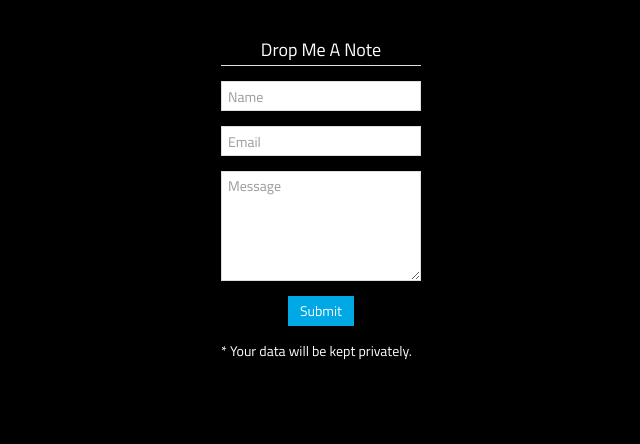
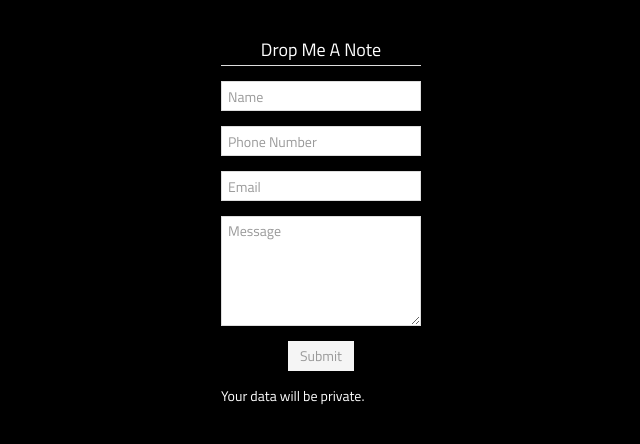
Before and after one commit to adikrishnan/pjfotographie, a Flask app: page /contact/ in a window 1280 px wide. Shown: the part 65-509 px from the top of the page, without its empty margins (319-959 px from the left). Run offline with Flask 2, Linux system fonts and the light colour scheme; some libraries are stand-ins or nearby versions.

Commit message:
added contact page functionality

```diff
--- a/config.py
+++ b/config.py
@@ -9,6 +9,7 @@ class Config(object):
     APP_HOST = os.environ.get('HOST', '0.0.0.0')
     APP_PORT = int(os.environ.get('PORT', 5000))
     APP_DEBUG = 'False'
+    SECRET_KEY = 'Y\xaf\xc5\x13\xc8\x16\x86v\xc7\x89\x1c\x8b\x0f\x085\xde'
 
 
 class ProductionConfig(Config):
--- /dev/null
+++ b/pjfotographie/static/js/contact.js
@@ -0,0 +1,52 @@
+function validateField(field, regex){
+    var pattern = new RegExp(regex);
+    if (!pattern.test($("#"+field).val())) {
+        return false;
+    } else {
+        return true;
+    };
+}
+
+function displayMessage(message){
+    $("#notify").removeClass("uk-hidden");
+    $("#notify").text(message);
+}
+
+function enableSubmit(){
+    $("#notify").addClass("uk-hidden");
+    $("#notify").text("");
+    valid_name = validateField("name", "^[a-zA-Z. ]+$");
+    valid_phone = validateField("phone", "^[0-9]{10}$");
+    valid_email = validateField("email", "^[a-zA-Z0-9.!#$%&’*+/=?^_`{|}~-]+@[a-zA-Z0-9-]+(?:\.[a-zA-Z0-9-]+)*$");
+    if (valid_name && valid_phone && valid_email) {
+        $("#submit").prop("disabled", false);
+    };
+}
+
+$(document).ready(function(){
+    $("#submit").prop("disabled", true)
+    $("#name").focusout(function(){
+        valid_name = validateField("name", "^[a-zA-Z. ]+$");
+        if (!valid_name) {
+            displayMessage("Invalid characters in the name field. You can only use A to Z and .");
+        } else {
+            enableSubmit();
+        }
+    });
+    $("#phone").focusout(function(){
+        valid_phone = validateField("phone", "^[0-9]{10}$");
+        if (!valid_phone) {
+            displayMessage("Please enter 10 digit phone number.");
+        } else {
+            enableSubmit();
+        }
+    });
+    $("#email").focusout(function(){
+        valid_email = validateField("email", "^[a-zA-Z0-9.!#$%&’*+/=?^_`{|}~-]+@[a-zA-Z0-9-]+(?:\.[a-zA-Z0-9-]+)*$");
+        if (!valid_email) {
+            displayMessage("Invalid email address. Your email must be of the form abc@xyz.com");
+        } else {
+            enableSubmit();
+        }
+    });
+});
--- /dev/null
+++ b/pjfotographie/templates/_formhelpers.html
@@ -0,0 +1,12 @@
+{% macro render_field(field) %}
+<div class="uk-form-row">
+  {{ field(**kwargs)|safe }}
+  {% if field.errors %}
+    <ul class=errors>
+    {% for error in field.errors %}
+      <li>{{ error }}</li>
+    {% endfor %}
+    </ul>
+  {% endif %}
+</div>
+{% endmacro %}
--- a/pjfotographie/templates/contact.html
+++ b/pjfotographie/templates/contact.html
@@ -2,25 +2,44 @@
 {% block title %}Patrick Joseph Photography{% endblock %}
 {% block content %}
 <div class="uk-container uk-container-center uk-margin-large">
+  <div class="uk-margin-large-top">
+    {% with messages = get_flashed_messages(category_filter=["success"]) %}
+      {% for message in messages %}
+      <div class="uk-alert uk-alert-success" data-uk-alert>
+        <a href="" class="uk-alert-close uk-close"></a>
+        <p class="uk-text-center">{{ message }}</p>
+      </div>
+      {% endfor %}
+    {% endwith %}
+    {% with errors = get_flashed_messages(category_filter=["errors"]) %}
+      {% for error in errors %}
+      <div class="uk-alert uk-alert-danger" data-uk-alert>
+        <a href="" class="uk-alert-close uk-close"></a>
+        <p class="uk-text-center">{{ error }}</p>
+      </div>
+      {% endfor %}
+    {% endwith %}
+  </div>
+  <p id="notify" class="uk-hidden uk-text-danger uk-text-center uk-margin-large-top"></p>
   <div class="uk-grid uk-grid-small uk-margin-large-top">
     <form class="uk-form uk-align-center" method="POST">
+      {{ form.hidden_tag() }}
       <fieldset>
         <legend class="uk-contrast uk-text-center">Drop Me A Note</legend>
+        {% from "_formhelpers.html" import render_field %}
+          {{ render_field(form.name, placeholder="Name", class="uk-form-width-medium") }}
+          {{ render_field(form.phone, placeholder="Phone Number", class="uk-form-width-medium") }}
+          {{ render_field(form.email, placeholder="Email", class="uk-form-width-medium") }}
+          {{ render_field(form.message, placeholder="Message", class="uk-form-width-medium", rows="5") }}
         <div class="uk-form-row">
-          <input type="text" placeholder="Name" class="uk-form-width-medium" />
-        </div>
-        <div class="uk-form-row">
-          <input type="text" placeholder="Email" class="uk-form-width-medium" />
-        </div>
-        <div class="uk-form-row">
-          <textarea rows="5" placeholder="Message" class="uk-form-width-medium"></textarea>
-        </div>
-        <div class="uk-form-row">
-          <button class="uk-align-center uk-button uk-button-primary">Submit</button>
-          <p class="uk-form-help-block uk-contrast">* Your data will be kept privately.</p>
+          <button class="uk-align-center uk-button uk-button-primary" id="submit">Submit</button>
+          <p class="uk-form-help-block uk-contrast">Your data will be private.</p>
         </div>
       </fieldset>
     </form>
   </div>
 </div>
 {% endblock %}
+{% block scripts %}
+<script type="text/javascript" src="/static/js/contact.js"></script>
+{% endblock %}
--- /dev/null
+++ b/pjfotographie/views/contact_form.py
@@ -0,0 +1,12 @@
+from flask_wtf import Form
+from flask_wtf.html5 import TelField, EmailField
+from wtforms import StringField, TextAreaField
+from wtforms.validators import DataRequired, Length, Regexp
+
+
+class ContactForm(Form):
+    name = StringField('name', validators=[DataRequired(), Length(min=3)])
+    phone = TelField('phone', validators=[DataRequired(),
+                                          Regexp("^[0-9]{10}$")])
+    email = EmailField('email', validators=[DataRequired()])
+    message = TextAreaField('message')
--- a/pjfotographie/views/pages.py
+++ b/pjfotographie/views/pages.py
@@ -1,5 +1,6 @@
 from flask import Blueprint, render_template, abort
 from jinja2 import TemplateNotFound
+from contact_form import ContactForm
 
 simple_page = Blueprint('simple_page', __name__, template_folder='templates')
 
@@ -8,6 +9,9 @@ simple_page = Blueprint('simple_page', __name__, template_folder='templates')
 @simple_page.route('/<page>/')
 def show(page):
     try:
+        if page == 'contact':
+            form = ContactForm()
+            return render_template('contact.html', form=form)
         if page.find('my-art') != -1:
             return render_template('my-art.html')
         return render_template('%s.html' % page)
--- a/requirements.txt
+++ b/requirements.txt
@@ -1,5 +1,7 @@
 Flask==0.10.1
+Flask-WTF==0.12
 itsdangerous==0.24
 Jinja2==2.8
 MarkupSafe==0.23
 Werkzeug==0.10.4
+WTForms==2.0.2
```
Also changed, not shown: pjfotographie/__init__.py (+14 -1 lines).
